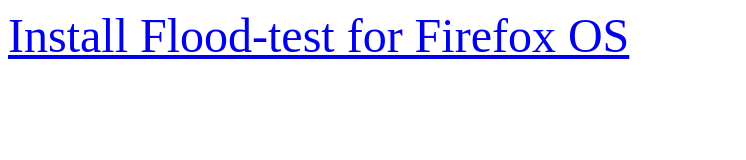
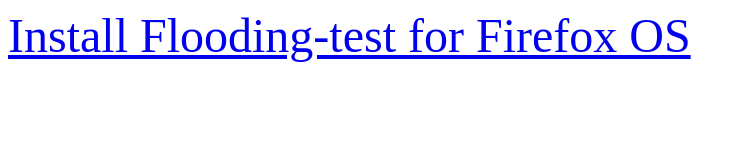
Before and after one commit to johnshih/flooding-test, a plain HTML site: page install.html in a window 1280 px wide. Shown: the whole page, without its empty margins (0-746 px from the left). Drawn offline with Linux system fonts and the light colour scheme.

Commit message:
change instal

```diff
--- a/install.html
+++ b/install.html
@@ -8,6 +8,6 @@
   }
 </style>
 <body>
-<a href='#' onclick='navigator.mozApps.install("http://johnshih.github.com/flooding-test/manifest.webapp");'>Install Flood-test for Firefox OS</a>
+<a href='#' onclick='navigator.mozApps.install("http://johnshih.github.com/flooding-test/manifest.webapp");'>Install Flooding-test for Firefox OS</a>
 </body>
 </html>
```
